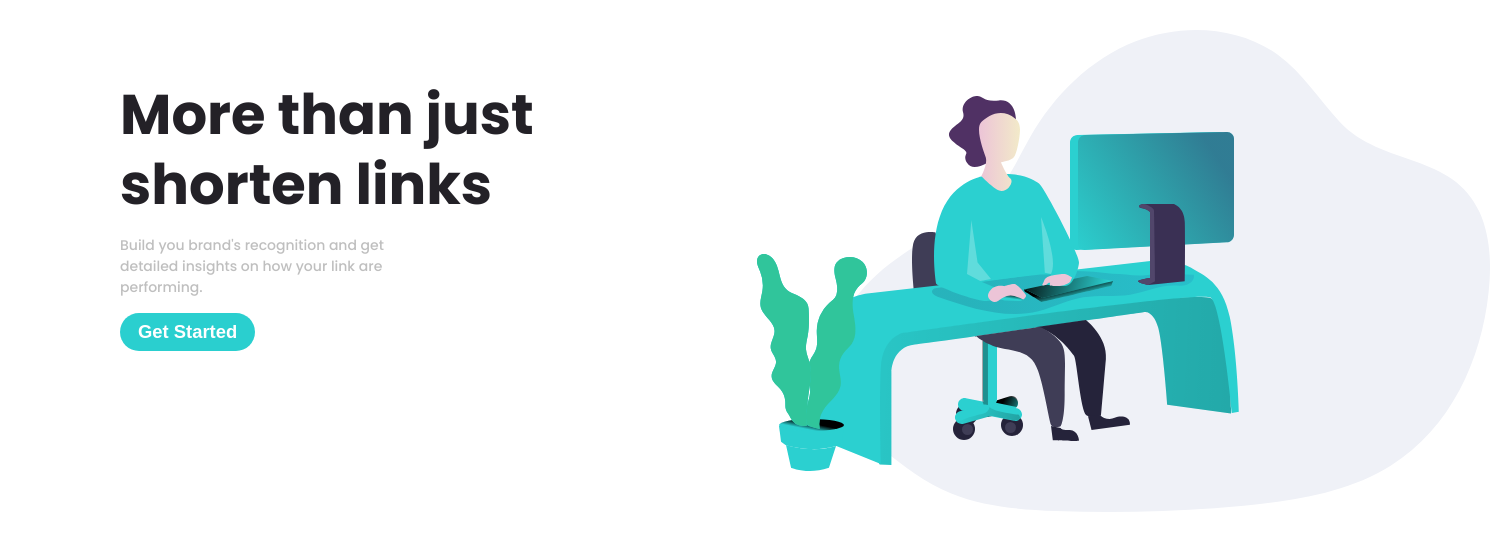
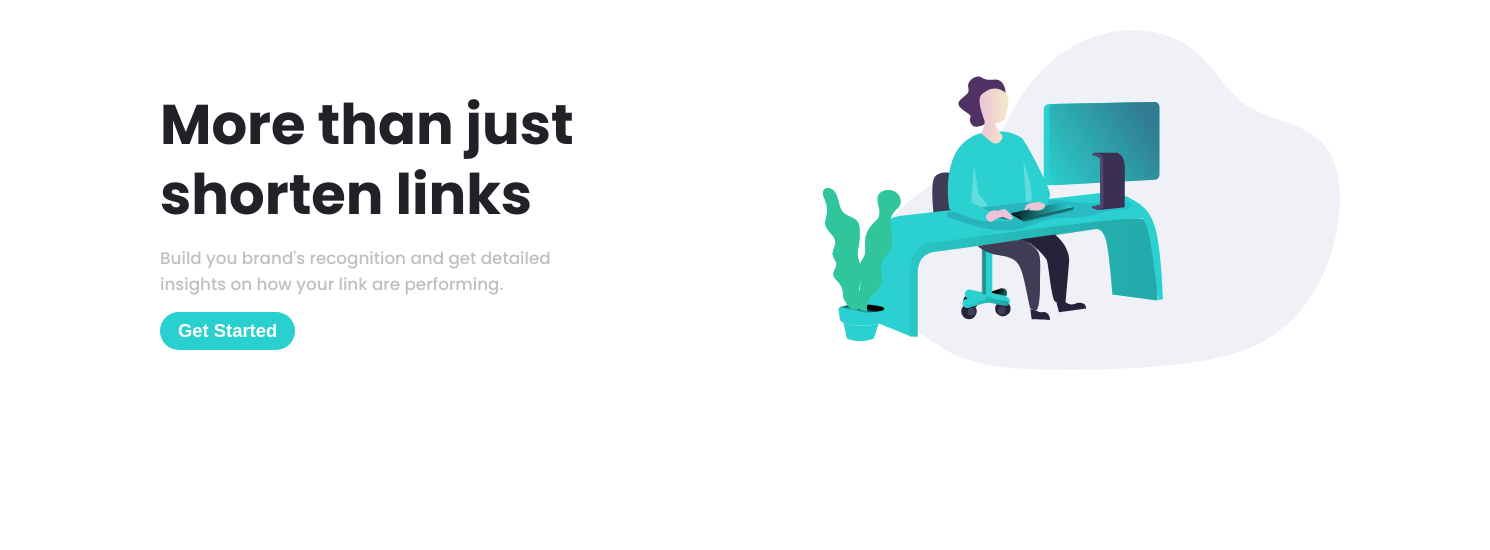
Before and after one commit to khalatevarun/Shortly, a React (Create React App) app: page / in a window 1280 px wide. Shown: the top 550 px of the page, 1490 px wide, since content can reach past the window. Built offline with nearby package versions, Linux system fonts and the light colour scheme.

Commit message:
refactor the design

```diff
--- a/src/components/Hero/Hero.js
+++ b/src/components/Hero/Hero.js
@@ -19,7 +19,7 @@ const Hero = (props) => {
         <RoundButton theme={props.theme}>Get Started</RoundButton>
       </Div1>
       <Div2 theme={props.theme}>
-        <img src={working} alt="working" />
+        <img src={working} alt="working" width="100%" />
       </Div2>
     </HeroContainer>
   );
--- a/src/components/Hero/styled-components/Div1.js
+++ b/src/components/Hero/styled-components/Div1.js
@@ -1,12 +1,14 @@
 import styled from 'styled-components';
 
 export const Div1 = styled.div`
-  margin: 50px 100px 20px 60px;
   display: flex;
   flex-direction: column;
   align-items: flex-start;
+  margin: 60px 100px;
+  align-items: baseline;
+
   @media (max-width: ${(props) => props.theme.mobile_breakpoint}) {
-    margin: 15px 0px;
     align-items: center;
+    margin: 25px;
   }
 `;
--- a/src/components/Hero/styled-components/Div2.js
+++ b/src/components/Hero/styled-components/Div2.js
@@ -1,9 +1,8 @@
 import styled from 'styled-components';
 
 export const Div2 = styled.div`
-  margin: 0px -150px 0px 100px;
   @media (max-width: ${(props) => props.theme.mobile_breakpoint}) {
-    margin: 0px;
-    padding-left: 400px;
+    width: 100%;
+    padding-left: 100px;
   }
 `;
--- a/src/components/Hero/styled-components/Heading.js
+++ b/src/components/Hero/styled-components/Heading.js
@@ -6,6 +6,7 @@ export const Heading = styled.div`
   line-height: 1.25;
   color: ${(props) => props.theme.VeryDarkViolet};
   @media (max-width: ${(props) => props.theme.mobile_breakpoint}) {
-    font-size: 3em;
+    font-size: 2em;
+    text-align: center;
   }
 `;
--- a/src/components/Hero/styled-components/HeroContainer.js
+++ b/src/components/Hero/styled-components/HeroContainer.js
@@ -8,8 +8,8 @@ export const HeroContainer = styled.div`
   width: 100vw;
   @media (max-width: ${(props) => props.theme.mobile_breakpoint}) {
     flex-direction: column-reverse;
-
     align-items: center;
     height: max-content;
+    margin: 0px;
   }
 `;
--- a/src/components/Hero/styled-components/Sub.js
+++ b/src/components/Hero/styled-components/Sub.js
@@ -1,7 +1,13 @@
 import styled from 'styled-components';
 
 export const Sub = styled.div`
-  font-size: 14px;
-  margin: 15px 120px 15px 0px;
+  font-size: 1.05em;
+  width: 70%;
+  margin: 15px 0px;
   color: ${(props) => props.theme.Grayish};
+  @media (max-width: ${(props) => props.theme.mobile_breakpoint}) {
+    font-size: 1.15em;
+    width: auto;
+    text-align: center;
+  }
 `;
```
